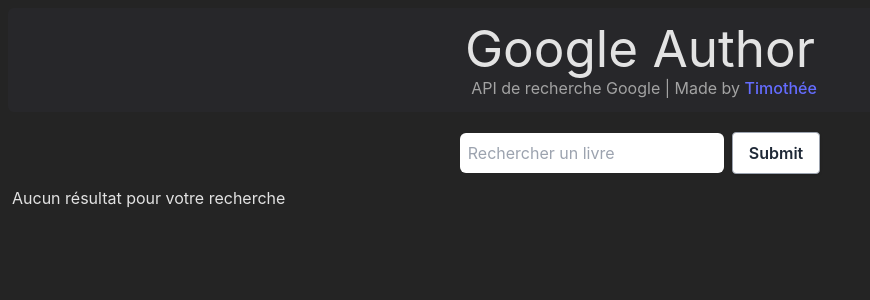
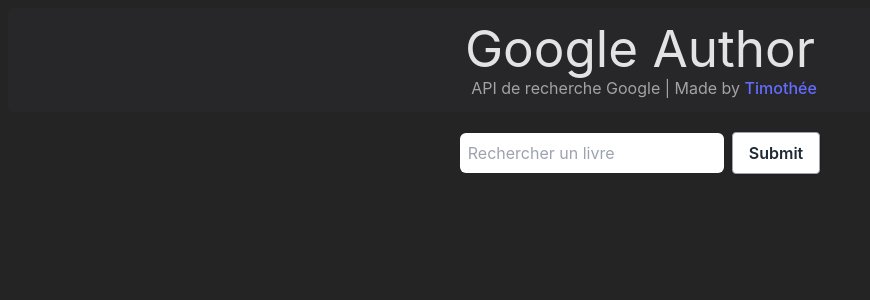
Before and after one commit to tiballion/googleauthor, a React (Vite) app: page / in a window 1280 px wide. Shown: the top 300 px of the page, without its empty margins (0-870 px from the left). Built offline with nearby package versions, Linux system fonts and the light colour scheme.

Commit message:
fixed books display & search result

```diff
--- a/src/components/Search.jsx
+++ b/src/components/Search.jsx
@@ -4,7 +4,7 @@
 
 const Search = () => {
   const [search, setSearch] = useState("")
-  const [booksCount, setBooksCount] = useState(0)
+  const [booksCount, setBooksCount] = useState(-1)
   const [books, setBooks] = useState([])
   const [index, setIndex] = useState(0)
 
@@ -72,11 +72,13 @@
           />
         </form>
       </div>
-      <p className="ml-3">
-        {booksCount
-          ? `Number of results : ${booksCount}`
-          : "Aucun résultat pour votre recherche"}
-      </p>
+      <div className="ml-3">
+        {booksCount === -1 ? null : booksCount === 0 ? (
+          "Aucun résultat pour votre recherche"
+        ) : (
+          <p>{`Nombres de résultats : ${booksCount}`}</p>
+        )}
+      </div>
       {booksCount > 0 && (
         <div className="p-2 flex items-center justify-center">
           <button
@@ -100,7 +102,7 @@
           </button>
         </div>
       )}
-      {books.length > 0 && <Books books={books} />}
+      {booksCount > 0 && <Books books={books} />}
     </>
   )
 }
```
